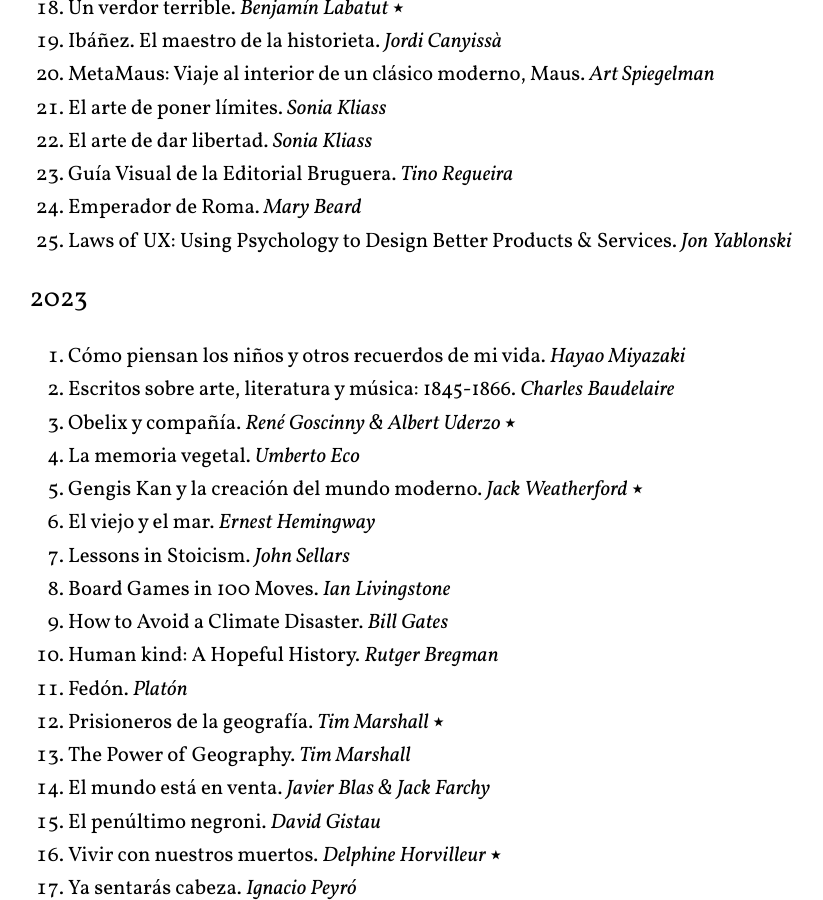
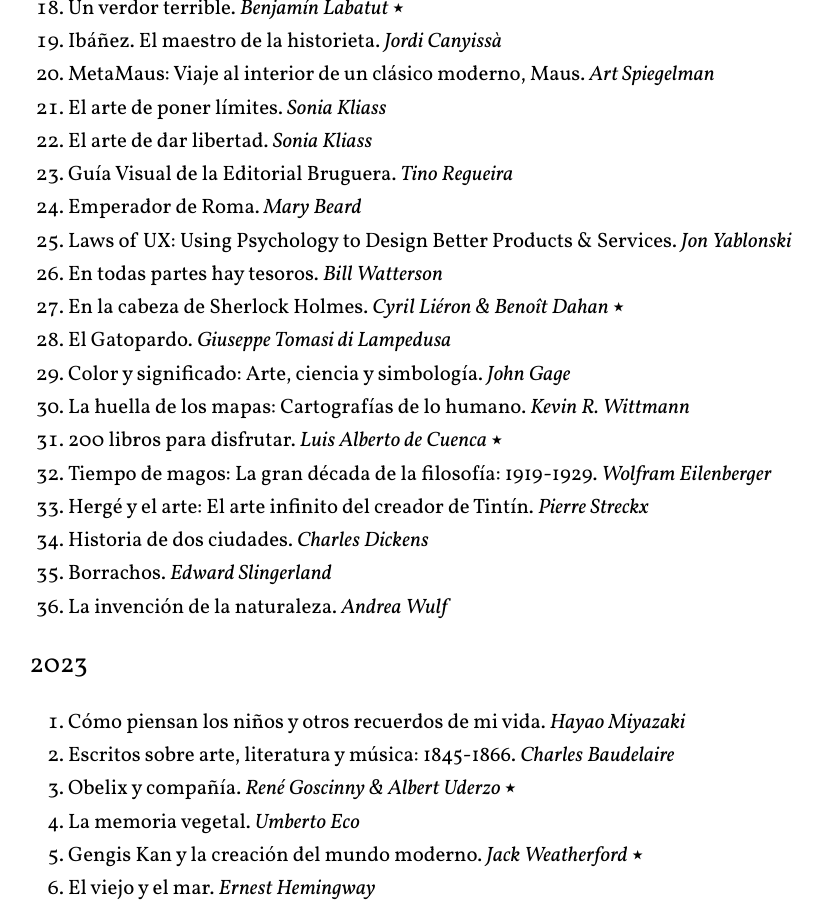
Before and after one commit to arturoherrero/arturoherrero.com, a Jekyll site: the page built from pages/books.md, in a window 1280 px wide and 900 px high, scrolled down 916 px. Shown: the whole window, without its empty margins (221-1044 px from the left). Built offline with Jekyll 4.4.1, drawn with Linux system fonts in a browser that asks for light colours.

Commit message:
Update lists

```diff
--- a/pages/books.md
+++ b/pages/books.md
@@ -35,6 +35,17 @@
 23. Guía Visual de la Editorial Bruguera. *Tino Regueira*
 24. Emperador de Roma. *Mary Beard*
 25. Laws of UX: Using Psychology to Design Better Products & Services. *Jon Yablonski*
+26. En todas partes hay tesoros. *Bill Watterson*
+27. En la cabeza de Sherlock Holmes. *Cyril Liéron & Benoît Dahan* ⭑
+28. El Gatopardo. *Giuseppe Tomasi di Lampedusa*
+29. Color y significado: Arte, ciencia y simbología. *John Gage*
+30. La huella de los mapas: Cartografías de lo humano. *Kevin R. Wittmann*
+31. 200 libros para disfrutar. *Luis Alberto de Cuenca* ⭑
+32. Tiempo de magos: La gran década de la filosofía: 1919-1929. *Wolfram Eilenberger*
+33. Hergé y el arte: El arte infinito del creador de Tintín. *Pierre Streckx*
+34. Historia de dos ciudades. *Charles Dickens*
+35. Borrachos. *Edward Slingerland*
+36. La invención de la naturaleza. *Andrea Wulf*
 
 
 ### 2023
```
Also changed, not shown: pages/games.md (+3 -0 lines).
